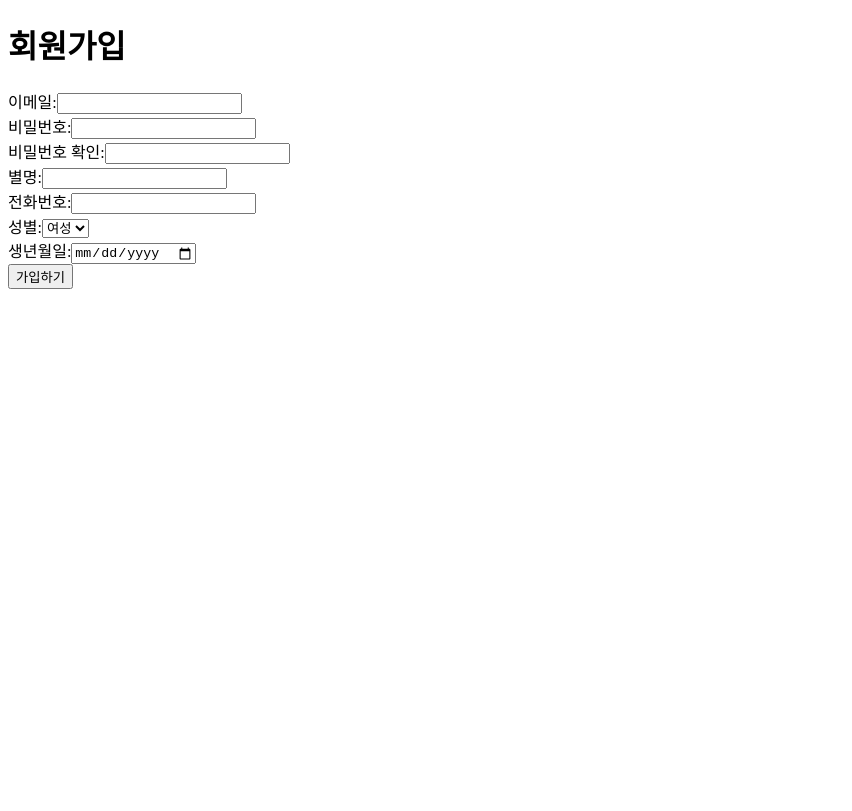
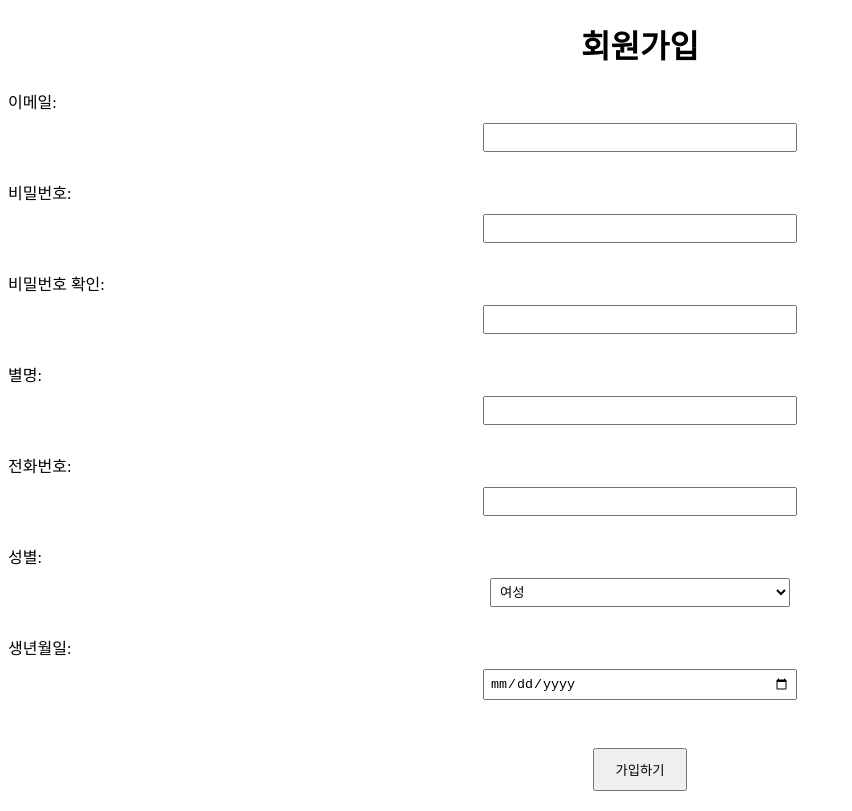
Before and after one commit to Minjae-An/Cockpybara, a React (Create React App) app in the folder Cockpybara/src/main/frontend/: page /join in a window 1280 px wide. Shown: the whole page, without its empty margins (0-852 px from the left). Built offline with nearby package versions, Linux system fonts and the light colour scheme.

Commit message:
feat : 회원가입 페이지 개발#17 Join 페이지 생성

```diff
--- /dev/null
+++ b/Cockpybara/src/main/frontend/src/Join.css
@@ -0,0 +1,27 @@
+.join-title {
+    text-align: center;
+  }
+
+  .join-input,
+  .join-select {
+    display: block;
+    margin: 10px auto;
+    width: 300px;
+    padding: 5px;
+  }
+
+  .join-button {
+    display: block;
+    margin: 20px auto;
+    padding: 10px 20px;
+  }
+
+  .join-success-message {
+    text-align: center;
+  }
+
+  .join-login-button {
+    display: block;
+    margin: 20px auto;
+    padding: 10px 20px;
+  }
--- a/Cockpybara/src/main/frontend/src/Join.js
+++ b/Cockpybara/src/main/frontend/src/Join.js
@@ -1,4 +1,5 @@
 import React, { useState } from 'react';
+import './Join.css';
 import { Link, useNavigate } from 'react-router-dom';
 
 const Join = () => {
@@ -68,7 +69,7 @@
 
   return (
     <div>
-      <h1>회원가입</h1>
+      <h1 className="join-title">회원가입</h1>
       {isJoinSuccess ? (
         <div>
           <p>회원가입이 성공하였습니다. 축하합니다!</p>
@@ -78,32 +79,32 @@
         <form onSubmit={handleSubmit}>
           <label>
             이메일:
-            <input type="email" value={email} onChange={handleEmailChange} />
+            <input className="join-input" type="email" value={email} onChange={handleEmailChange} />
           </label>
           <br />
           <label>
             비밀번호:
-            <input type="password" value={password} onChange={handlePasswordChange} />
+            <input className="join-input" type="password" value={password} onChange={handlePasswordChange} />
           </label>
           <br />
           <label>
             비밀번호 확인:
-            <input type="password" value={confirmPassword} onChange={handleConfirmPasswordChange} />
+            <input className="join-input" type="password" value={confirmPassword} onChange={handleConfirmPasswordChange} />
           </label>
           <br />
           <label>
             별명:
-            <input type="text" value={alias} onChange={handleAliasChange} />
+            <input className="join-input" type="text" value={alias} onChange={handleAliasChange} />
           </label>
           <br />
           <label>
             전화번호:
-            <input type="text" value={phoneNumber} onChange={handlePhoneNumberChange} />
+            <input className="join-input" type="text" value={phoneNumber} onChange={handlePhoneNumberChange} />
           </label>
           <br />
           <label>
             성별:
-            <select value={gender} onChange={handleGenderChange}>
+            <select className="join-select" value={gender} onChange={handleGenderChange}>
               <option value="MALE">남성</option>
               <option value="FEMALE">여성</option>
             </select>
@@ -111,10 +112,10 @@
           <br />
           <label>
             생년월일:
-            <input type="date" value={birth} onChange={handleBirthChange} />
+            <input className="join-input" type="date" value={birth} onChange={handleBirthChange} />
           </label>
           <br />
-          <button type="submit">가입하기</button>
+          <button className="join-button" type="submit">가입하기</button>
         </form>
       )}
     </div>
```
